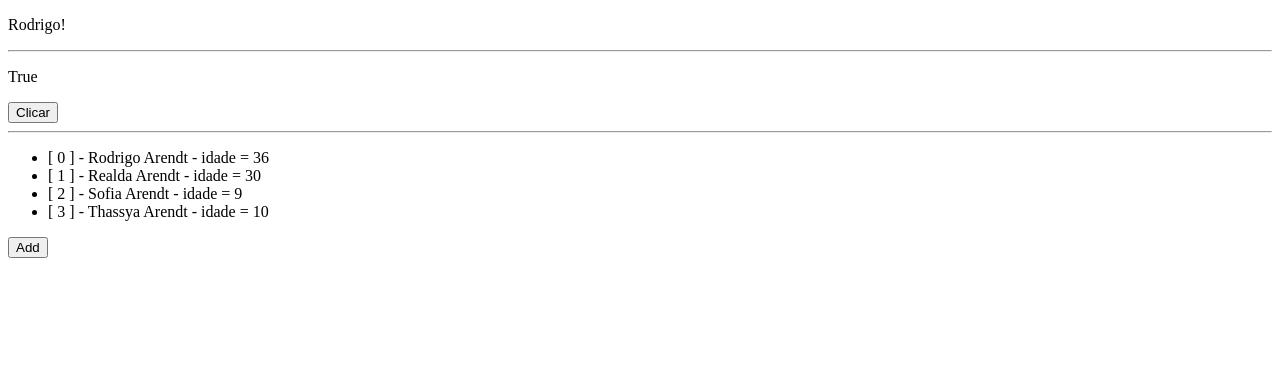
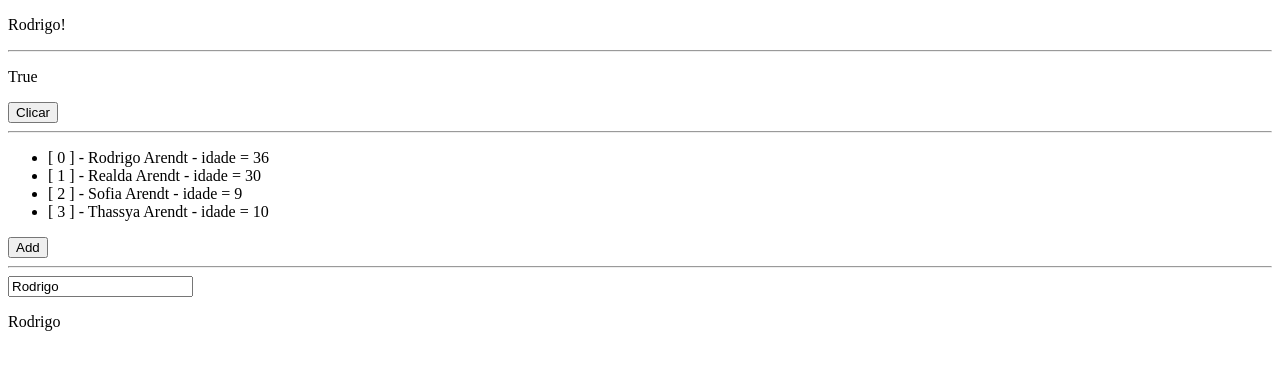
Before and after one commit to Rodrigoarendt/Angular, an Angular app: page / in a window 1280 px wide. Shown: the top 370 px of the page. Built offline with nearby package versions, Linux system fonts and the light colour scheme.

Commit message:
"Um pouco mais sobre ngSwitch"

```diff
--- a/src/app/diretivas-estruturais/diretivas-estruturais.component.html
+++ b/src/app/diretivas-estruturais/diretivas-estruturais.component.html
@@ -25,3 +25,21 @@
 </ul>
 
 <button (click)="onClickAddList()">Add</button>
+
+<hr>
+
+<input type="text" [(ngModel)]="nome">
+<div [ngSwitch]="nome">
+  <p *ngSwitchCase="'Rodrigo'">
+    Rodrigo
+  </p>
+
+  <p *ngSwitchCase="'Arendt'">
+    Arendt
+  </p>
+
+  <p *ngSwitchDefault>
+    Sua busca deu ruim
+  </p>
+
+</div>
--- a/src/app/diretivas-estruturais/diretivas-estruturais.component.ts
+++ b/src/app/diretivas-estruturais/diretivas-estruturais.component.ts
@@ -16,6 +16,8 @@ export class DiretivasEstruturaisComponent {
     { nome: "Sofia Arendt", idade: 9},
     { nome: "Thassya Arendt", idade: 10}
   ];
+
+  public nome: string = 'Rodrigo';
   constructor() { }
 
   ngOnInit(): void {
```
